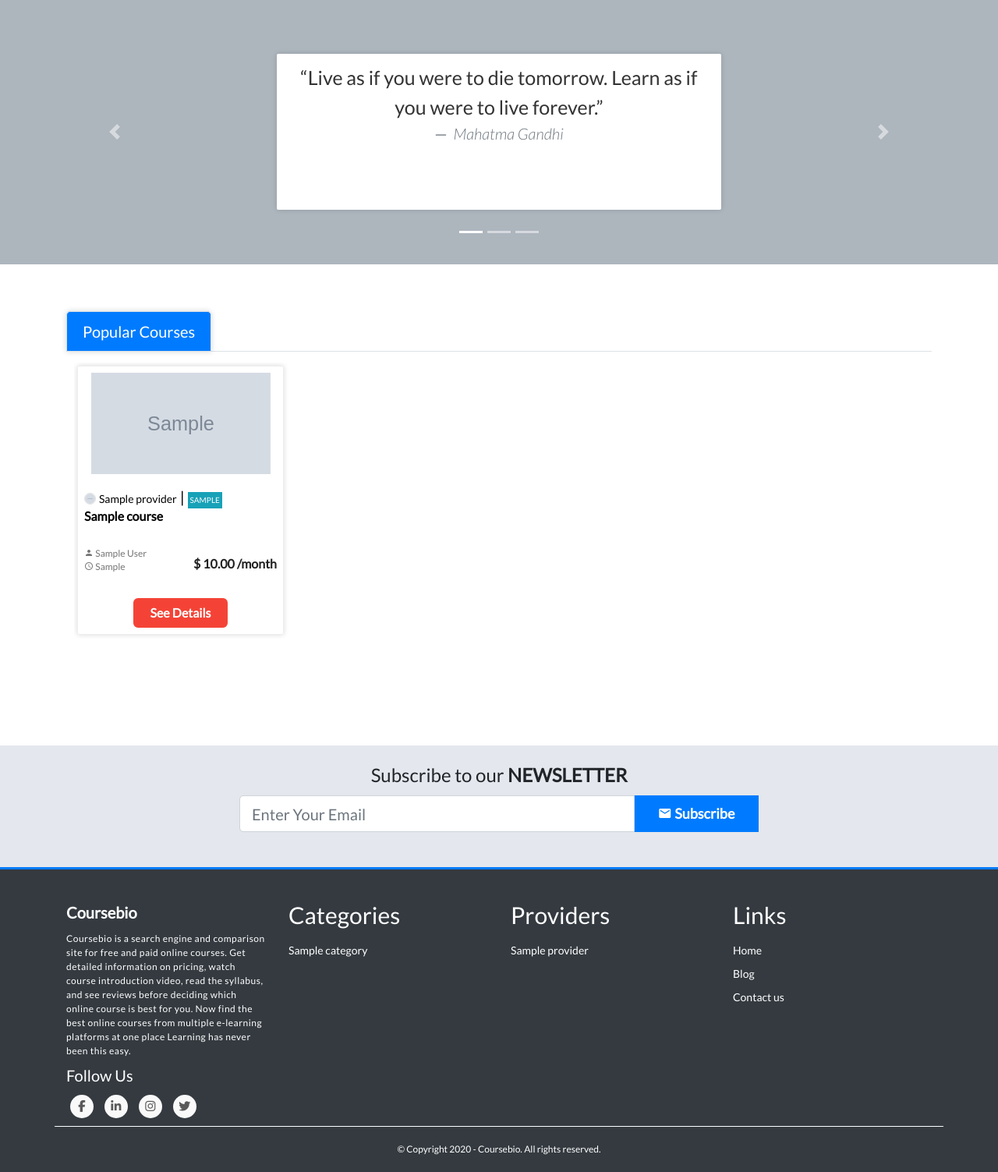
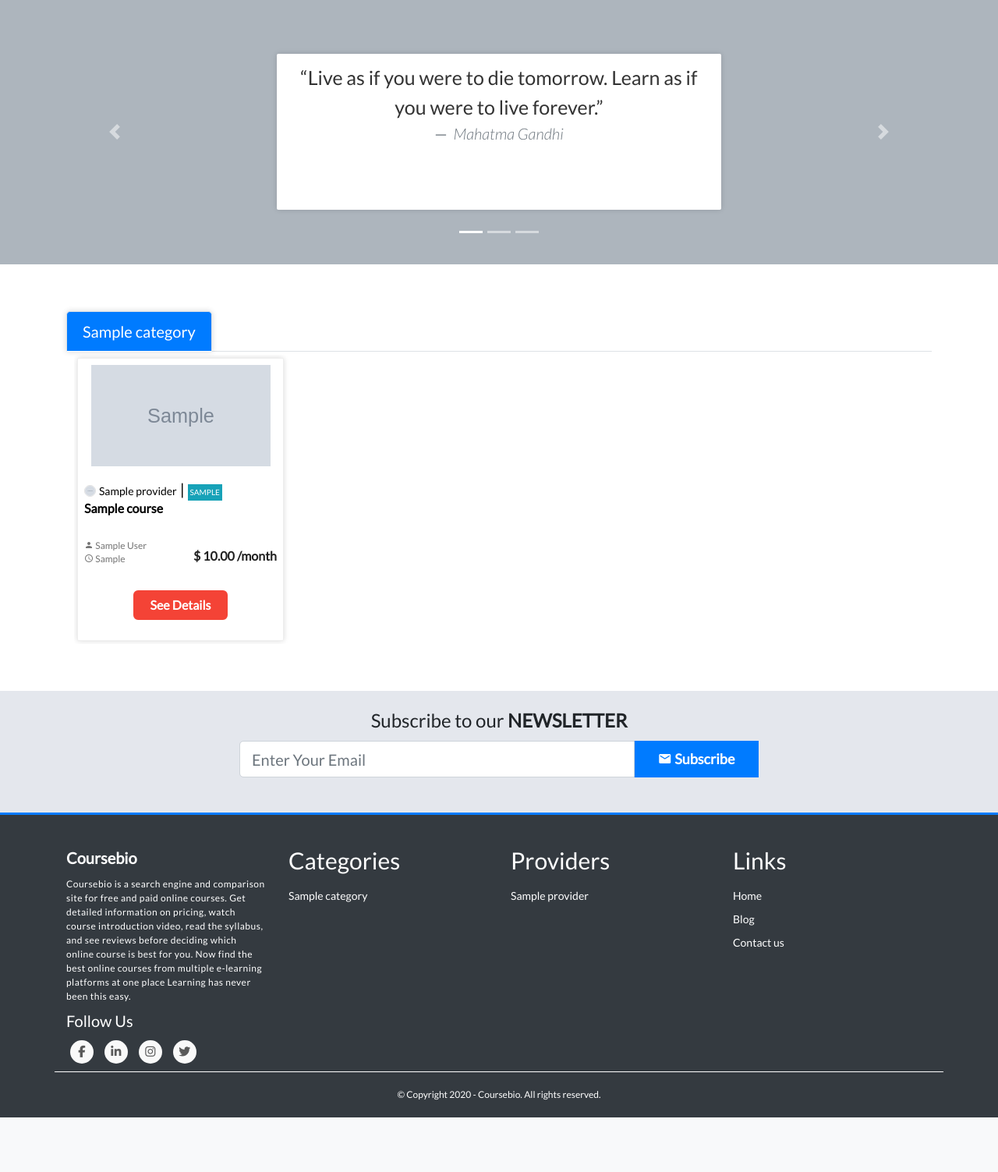
Before and after one commit to priyesh-04/coursebio, a Django app: page / in a window 1280 px wide. Shown: the part 771-2274 px from the top of the page at 78% size. After the commit the page ends 2204 px from the top, so only its background shows below. Run offline with Django 3.2, Linux system fonts and the light colour scheme; tables that the repository leaves empty hold one stand-in row (values such as "Sample post"); grey boxes marked "Sample" are stand-in pictures; one stand-in notice (Sample message) is shown; parts of the project's set-up code (start-up, migrations or seed data) failed here and were passed over; some libraries are stand-ins or nearby versions.

Commit message:
half done category tabs courses

```diff
--- a/courses/urls.py
+++ b/courses/urls.py
@@ -2,7 +2,7 @@ from django.conf.urls import url
 
 from .views import (
 		HomePageView,
-		HomePageAPIView,
+		category_tabs_courses,
 		AllCourseListView,
 		SubcategoryListView,
 		CourseListView,
@@ -14,7 +14,7 @@ urlpatterns = [
 
 	url(r'^search/$', SearchListView.as_view(), name='search'),
 	url(r'^$', HomePageView.as_view(), name='home'),
-	url(r'^home/api/(?P<slug>[\w-]+)/$', HomePageAPIView.as_view(), name='home-api'),
+	url(r'^home/api/(?P<slug>[\w-]+)/$', category_tabs_courses, name='tabs'),
 	url(r'^allcourses/$', AllCourseListView.as_view(), name='all-courses'),
 	url(r'^(?P<slug>[\w-]+)/(?P<slug2>[\w-]+)/$', CourseListView.as_view(), name='course-list'),
 	url(r'^(?P<slug>[\w-]+)/$', SubcategoryListView.as_view(), name='subcategory-list'),
--- a/courses/views.py
+++ b/courses/views.py
@@ -48,25 +48,21 @@ def all_courses_list(request):
 from rest_framework.views import APIView
 from rest_framework.generics import ListAPIView
 from rest_framework.response import Response
+from django.http import JsonResponse
 from rest_framework import authentication, permissions
 from .serializers import CourseModelSerializer, CategoryModelSerializer
 
-class HomePageAPIView(ListAPIView):
-	serializer_class = CourseModelSerializer
 
-	def get_queryset(self, slug=None, *args, **kwargs):
-		slug = self.kwargs.get("slug")
+def category_tabs_courses(request, slug=None, *args, **kwargs):
+	if request.method == "GET" and request.is_ajax():
 		print(slug,'slug')
 		category = get_object_or_404(Category, slug=slug)
-		print(category,'category')
-		url_ = category.get_absolute_url()
-		print(url_,'url_')
-		qs = Course.objects.filter(category=category)
+		qs = Course.objects.filter(category=category)[:12]
 		data = {
-		    "qs": qs,
+		    "qs": list(qs.values()),
 		}
-		print(qs[0].provider.image_url,'qs')
-		return qs
+		print(qs,'qs')
+		return JsonResponse(data)
 
 
 
@@ -82,7 +78,7 @@ class HomePageView(ListView):
 	def get_context_data(self, *args, **kwargs):
 		context = super(HomePageView, self).get_context_data(*args, **kwargs)
 		context['category_list'] = Category.objects.all()
-		context['popular_course_list'] = Course.objects.filter(is_popular=True).order_by("?")[:10]
+		context['popular_course_list'] = Course.objects.filter(is_popular=True).order_by("?")[:12]
 		# print(context,'con')
 		return context
 
--- a/templates/base/js.html
+++ b/templates/base/js.html
@@ -1,6 +1,8 @@
 <!-- Optional JavaScript -->
 <!-- jQuery first, then Popper.js, then Bootstrap JS -->
-<script src="https://code.jquery.com/jquery-3.4.1.min.js"></script>
+<script src="https://code.jquery.com/jquery-3.5.1.min.js"
+  integrity="sha256-9/aliU8dGd2tb6OSsuzixeV4y/faTqgFtohetphbbj0="
+  crossorigin="anonymous"></script>
 
 <script src="https://cdn.jsdelivr.net/npm/popper.js@1.16.0/dist/umd/popper.min.js" integrity="sha384-Q6E9RHvbIyZFJoft+2mJbHaEWldlvI9IOYy5n3zV9zzTtmI3UksdQRVvoxMfooAo" crossorigin="anonymous"></script>
 <script src="https://stackpath.bootstrapcdn.com/bootstrap/4.4.1/js/bootstrap.min.js" integrity="sha384-wfSDF2E50Y2D1uUdj0O3uMBJnjuUD4Ih7YwaYd1iqfktj0Uod8GCExl3Og8ifwB6" crossorigin="anonymous"></script>
--- a/templates/home.html
+++ b/templates/home.html
@@ -8,6 +8,8 @@
 {% block content %}
 
 <link rel="stylesheet" href="{% static 'css/home.css' %}">
+
+{# Header Section Starts #}
 
 <section class="header-section">
     <div class="container header-container">
@@ -21,6 +23,10 @@
         </div>
     </div>
 </section>
+
+{# Header Section Ends #}
+
+{# Categories Section Starts #}
 
 <div class="container category-container">
     <div class="tab-div mt-3 mb-3">
@@ -45,6 +51,10 @@
         {% endfor %}
     </div>
 </div>
+
+{# Categories Section Ends #}
+
+{# Quotes Carousel Section Starts #}
 
 <div class="quotes-carousel-container p-5 mb-5 mt-5">
     <div id="carouselExampleIndicators" class="carousel slide" data-ride="carousel">
@@ -90,20 +100,22 @@
     </div>
 </div>
 
+{# Quotes Carousel Section Starts #}
+
+{# Courses Slider Section Starts #}
+
 <div class="container">
-    <div class="row">
-        <div class="col-12">
-            <div class="tab-div">
-                <ul class="nav nav-tabs">
-                  <li class="nav-item">
-                    <a class="nav-link border-bottom active" data-toggle="tab">Popular Courses</a>
-                  </li>
-                </ul>
-            </div>
-        </div>
-
-        <div class="col-sm-12 col-md-12 col-lg-12 mt-2 mb-5">
-
+    <nav>
+      <div class="nav nav-tabs" id="nav-tab" role="tablist">
+        {% for category in course_category_list %}
+            <a class="nav-item nav-link active" id="nav-{{category}}-tab" data-toggle="tab" data-endpoint="{% url 'course:tabs' slug=category.slug %}" href="#nav-home" role="tab" aria-controls="nav-home" aria-selected="true">
+                {{category}}
+            </a>
+        {% endfor %}
+      </div>
+    </nav>
+    <div class="tab-content" id="nav-tabContent">
+        <div class="tab-pane fade show active" id="nav-home" role="tabpanel" aria-labelledby="nav-home-tab">
             <div class="container related-courses course-container">
                 <div class="swiper-container">
                     <div class="swiper-wrapper" >
@@ -178,6 +190,60 @@
     </div>
 </div>
 
+<script>
+$(document).ready(function(){
+// window.onload = function() {
+//     var tab = document.querySelector('#nav-tab .nav-item:first-child');
+//     var endpoint = tab.getAttribute('data-endpoint');
+//     showCategoryCourses(endpoint)
+// }
+
+var tabs = document.querySelectorAll('#nav-tab .nav-item');
+
+tabs.forEach(function(tab) {
+  tab.addEventListener('click', function() {
+    var endpoint = this.getAttribute('data-endpoint');
+    showCategoryCourses(endpoint);
+  });
+});
+
+// AJAX for posting
+function showCategoryCourses(endpoint) {
+    $.ajax({
+        url : endpoint, // the endpoint
+        type : "GET", // http method
+        success : function(data) {
+            var course_list = data.qs
+            console.log(course_list,'course_list')
+            var swiperElem = $(".swiper-wrapper .course-item:first-child").clone();
+            document.querySelector('.swiper-wrapper').innerHTML = '';
+
+            for (var i = course_list.length - 1; i >= 0; i--) {
+                var course = course_list[i]
+                var swiperItem = swiperElem[0]
+                console.log(swiperElem,'swiperElem')
+                swiperItem.querySelector('.course-image').src = course.image_url;
+                swiperItem.querySelector('.provider-img-wrapper img').src = course.provider.image_url
+                swiperItem.querySelector('.provider-img-wrapper span').src = course.provider.title
+                swiperItem.querySelector('.card-course-title-div h3').innerText = course.title;
+                $('.swiper-wrapper').append(swiperItem);
+            }
+        },
+
+        // handle a non-successful response
+        error : function(xhr,errmsg,err) {
+
+            console.log(err,'err')
+            // console.log(xhr.status + ": " + xhr.responseText); // provide a bit more info about the error to the console
+        }
+    });
+};
+
+});
+
+</script>
+
+{# Courses Slider Section Ends #}
 
 <!-- Swiper JS -->
 <script src="{% static 'swiper/swiper.min.js' %}"></script>
```
